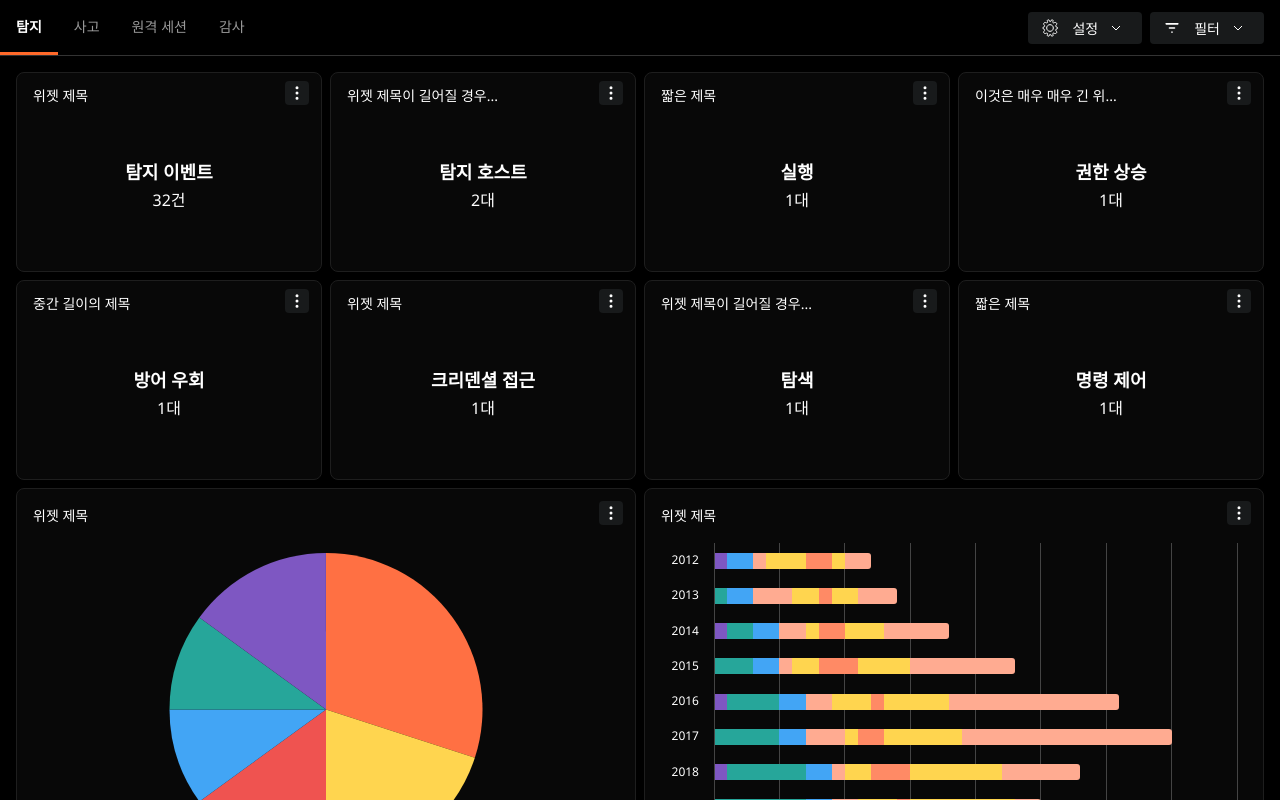
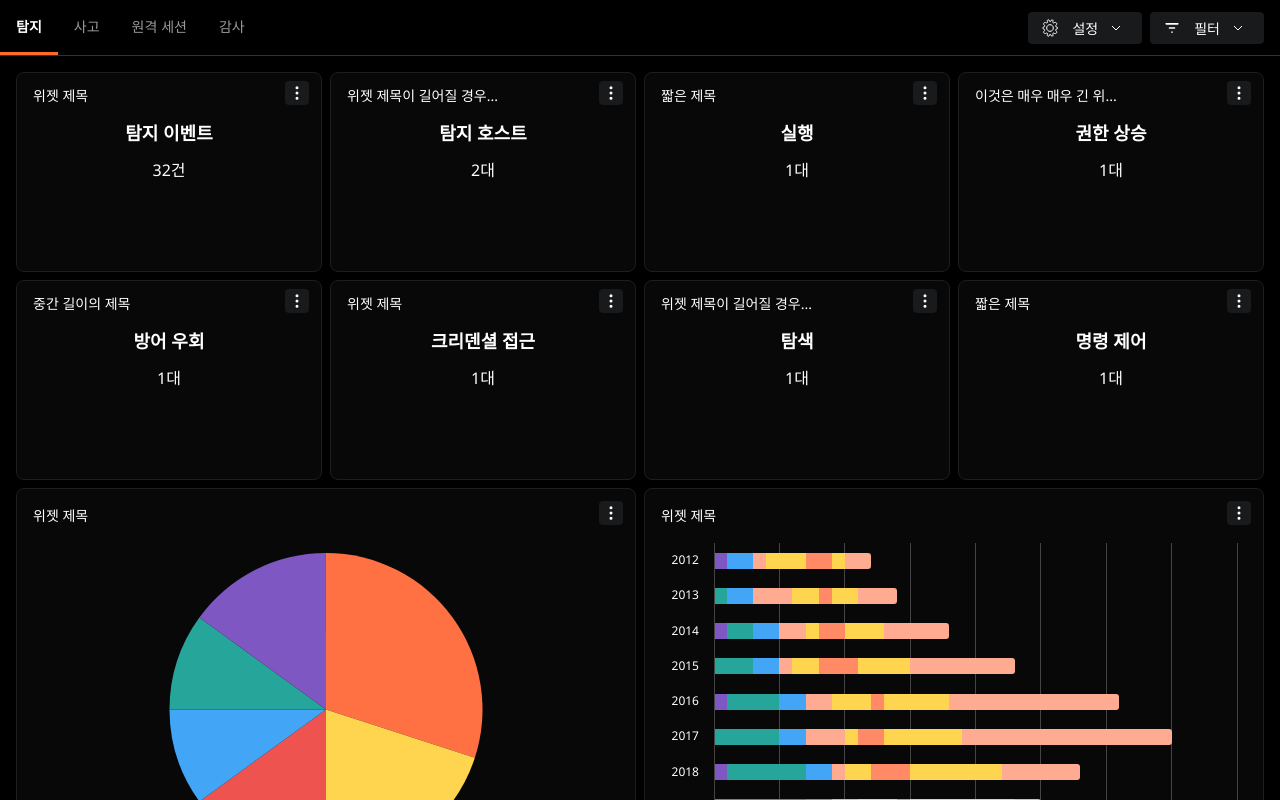
Before and after one commit to Sotatek-HieuTran5/Sonar-dashboard, a React (Vite) app: page / in a window 1280 px wide. Shown: the top 800 px of the page. Built offline with nearby package versions, Linux system fonts and the light colour scheme; a web font is replaced by a local one.

Commit message:
feat: update code

```diff
--- a/src/components/StatBox.css
+++ b/src/components/StatBox.css
@@ -11,7 +11,7 @@
   border-radius: 8px;
   box-sizing: border-box;
   padding: 32px;
-  padding-top: 60px;
+  padding-top: 50px;
   position: relative;
 }
 
--- a/src/components/StatBox.tsx
+++ b/src/components/StatBox.tsx
@@ -66,7 +66,6 @@ export const StatBox: React.FC<StatBoxProps> = ({ title, value, label }) => {
           display: "flex",
           flexDirection: "column",
           alignItems: "center",
-          justifyContent: "center",
           height: "100%",
           width: "100%",
         }}
@@ -77,7 +76,7 @@ export const StatBox: React.FC<StatBoxProps> = ({ title, value, label }) => {
             fontSize: 18,
             fontWeight: 700,
             color: "#fff",
-            marginBottom: 8,
+            marginBottom: 16,
             textAlign: "center",
           }}
         >
```
